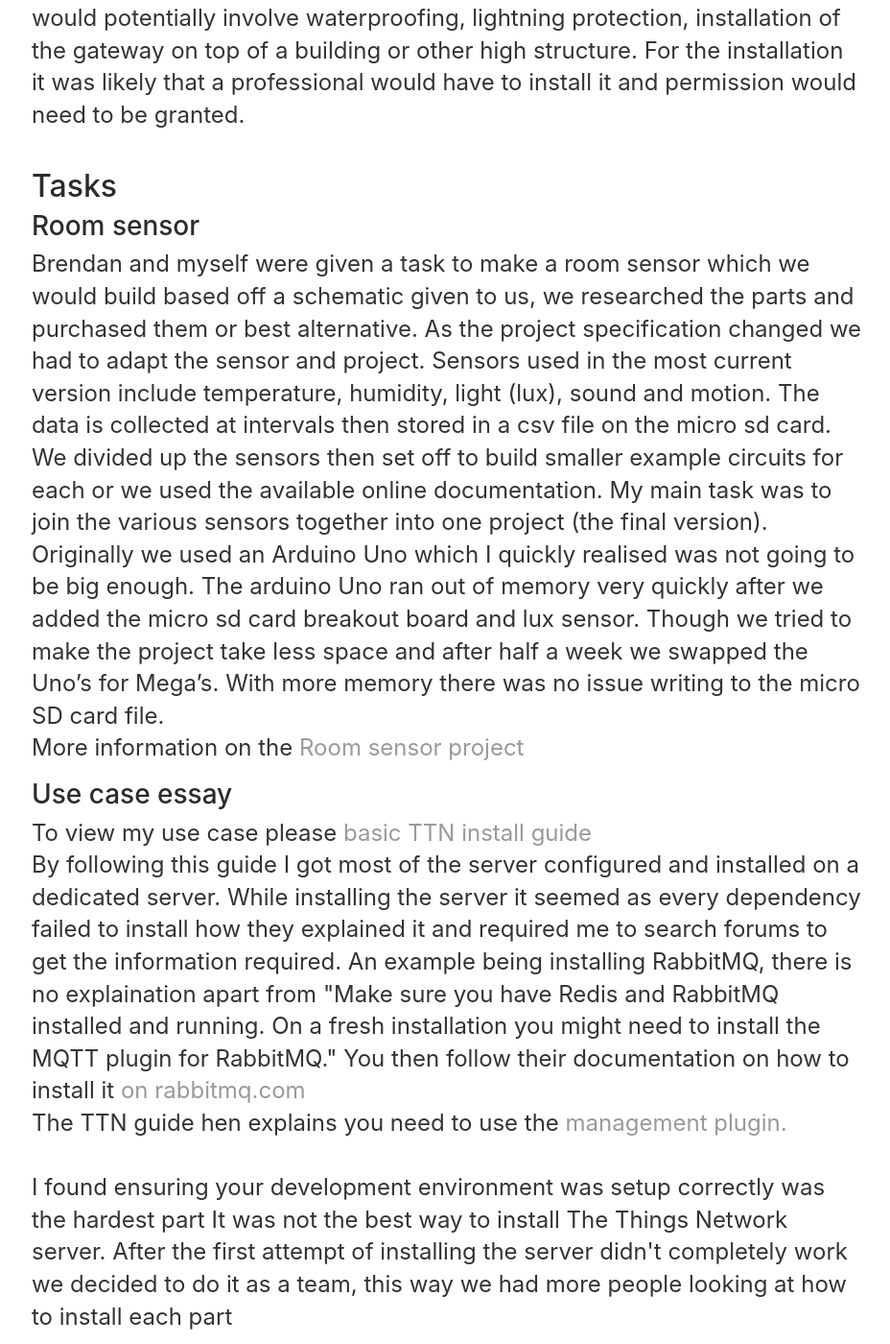
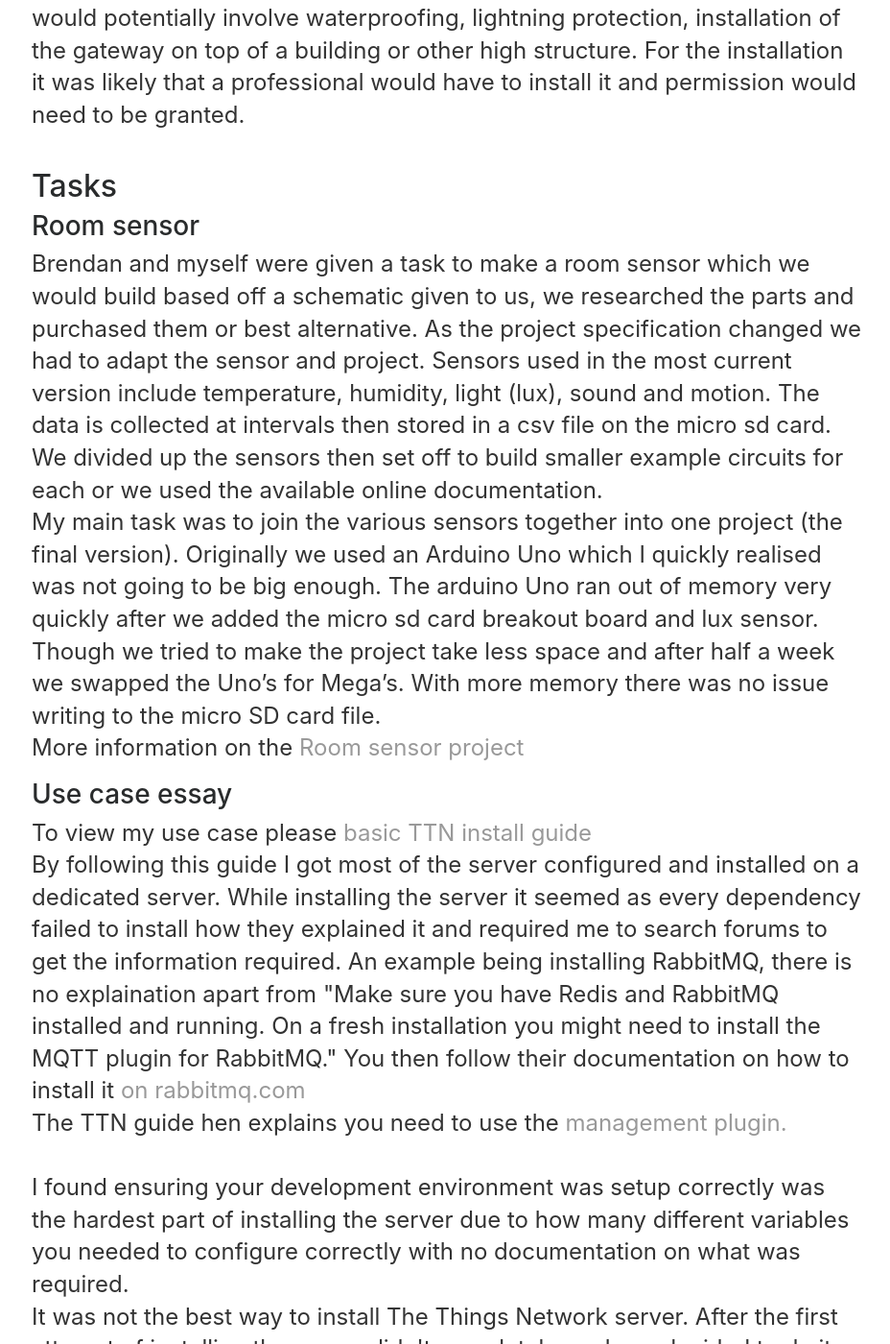
Before and after one commit to CampbellMcDowall/CampbellMcDowall.github.io, a Jekyll site: the page built from projectOne.html, in a window 1280 px wide and 1400 px high, scrolled down 1173 px. Shown: the whole window at 96% size, without its empty margins (174-1102 px from the left). Built offline with Jekyll 4.4.1, drawn with Linux system fonts in a browser that asks for light colours; nearby versions of some CDN libraries; some of the changed text lies outside the part shown.

Commit message:
Update projectOne.html

```diff
--- a/projectOne.html
+++ b/projectOne.html
@@ -52,7 +52,7 @@
 					As the project specification changed we had to adapt the sensor and project.  Sensors used in the most current version include temperature, humidity, light (lux), sound and motion.
 					The data is collected at intervals then stored in a csv file on the micro sd card.
 					We divided up the sensors then set off to build smaller example circuits for each or we used the available online documentation.
-					My main task was to join the various sensors together into one project (the final version).  Originally we used an Arduino Uno which I quickly realised was not going to be big enough.
+					<br>My main task was to join the various sensors together into one project (the final version).  Originally we used an Arduino Uno which I quickly realised was not going to be big enough.
 					The arduino Uno ran out of memory very quickly after we added the micro sd card breakout board and lux sensor.  Though we tried to make the project take less space and after half a week we swapped the Uno’s for Mega’s.
 					With more memory there was no issue writing to the micro SD card file.<br>
 					More information on the <a href="https://github.com/OtagoPolytechnic/ThingsNetworkDunedin/tree/gh-pages/development/roomSensor/megaSensor">Room sensor project</a>
@@ -74,8 +74,9 @@
 					forums to get the information required.  An example being installing RabbitMQ, there is no explaination apart from "Make sure you have Redis and RabbitMQ installed and running.  On a fresh installation you might need to install the MQTT plugin for RabbitMQ."
 					You then follow their documentation on how to install it <a href="https://www.rabbitmq.com/install-windows.html">on rabbitmq.com</a><br>
 					The TTN guide hen explains you need to use the <a href="http://www.rabbitmq.com/management.html">management plugin.</a><br><br>
-					I found ensuring your development environment was setup correctly was the hardest part
-					It was not the best way to install The Things Network server.  After the first attempt of installing the server didn't completely work we decided to do it as a team,
+					I found ensuring your development environment was setup correctly was the hardest part of installing the server due to how many different variables you needed to configure correctly with no documentation on what was required.
+
+					<br>It was not the best way to install The Things Network server.  After the first attempt of installing the server didn't completely work we decided to do it as a team,
 					this way we had more people looking at how to install each part
 
 				</p>
```
